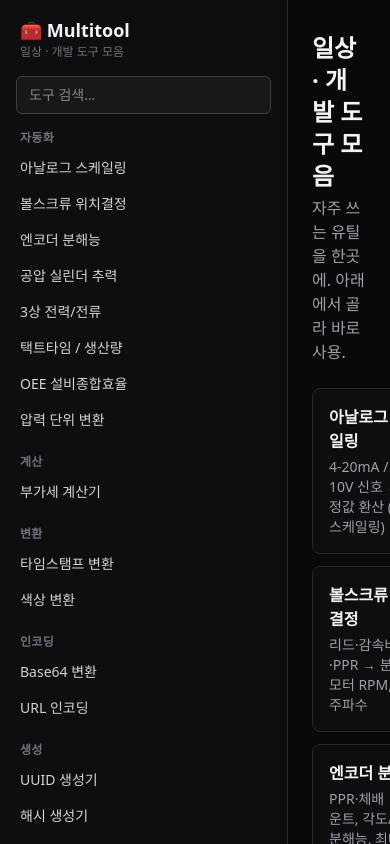
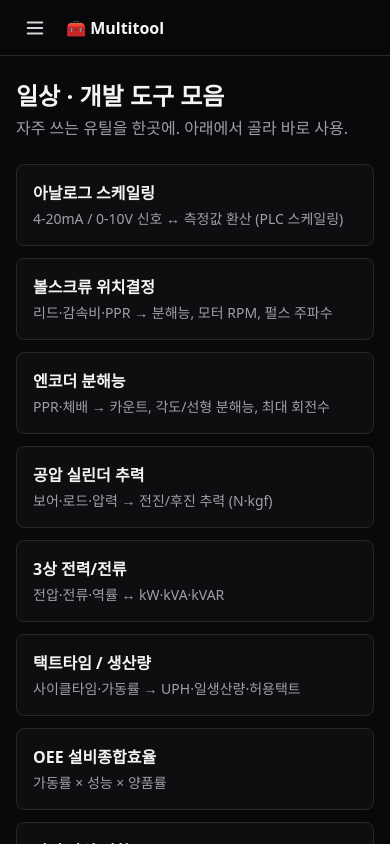
Before and after one commit to sung9155/multitool, a React (Vite) app: page / in a window 390 px wide. Shown: the top 844 px of the page. Built offline with nearby package versions, Linux system fonts and the light colour scheme.

Commit message:
feat: 모바일 반응형 — 햄버거 드로어 사이드바, iOS 입력 줌 방지, 본문 패딩 조정

```diff
--- a/src/components/Layout.tsx
+++ b/src/components/Layout.tsx
@@ -1,4 +1,4 @@
-import { useMemo, useState } from "react";
+import { useEffect, useMemo, useState } from "react";
 import { Link, useLocation } from "react-router-dom";
 import { tools } from "../tools/registry";
 import type { ToolCategory } from "../tools/types";
@@ -14,7 +14,13 @@
 
 export default function Layout({ children }: { children: React.ReactNode }) {
   const [q, setQ] = useState("");
+  const [open, setOpen] = useState(false); // 모바일 드로어
   const { pathname } = useLocation();
+
+  // 경로 바뀌면 드로어 닫기 (도구 선택 시 자동 닫힘)
+  useEffect(() => {
+    setOpen(false);
+  }, [pathname]);
 
   const grouped = useMemo(() => {
     const filtered = tools.filter((t) =>
@@ -30,11 +36,62 @@
 
   return (
     <div className="flex min-h-full bg-zinc-950 text-zinc-100">
-      <aside className="flex w-72 flex-col border-r border-zinc-800 bg-zinc-900/40">
-        <Link to="/" className="block px-5 py-4">
-          <h1 className="text-lg font-bold">🧰 Multitool</h1>
-          <p className="text-xs text-zinc-500">일상 · 개발 도구 모음</p>
+      {/* 모바일 상단바 */}
+      <header className="fixed inset-x-0 top-0 z-30 flex h-14 items-center gap-3 border-b border-zinc-800 bg-zinc-950/95 px-4 backdrop-blur md:hidden">
+        <button
+          aria-label="메뉴 열기"
+          onClick={() => setOpen(true)}
+          className="rounded-md p-2 text-zinc-300 hover:bg-zinc-800"
+        >
+          <svg width="22" height="22" viewBox="0 0 24 24" fill="none">
+            <path
+              d="M4 6h16M4 12h16M4 18h16"
+              stroke="currentColor"
+              strokeWidth="2"
+              strokeLinecap="round"
+            />
+          </svg>
+        </button>
+        <Link to="/" className="font-bold">
+          🧰 Multitool
         </Link>
+      </header>
+
+      {/* 드로어 열렸을 때 배경 */}
+      {open && (
+        <div
+          className="fixed inset-0 z-30 bg-black/60 md:hidden"
+          onClick={() => setOpen(false)}
+        />
+      )}
+
+      {/* 사이드바 — 모바일: 슬라이드 드로어 / md↑: 고정 */}
+      <aside
+        className={`fixed inset-y-0 left-0 z-40 flex w-72 max-w-[85vw] transform flex-col border-r border-zinc-800 bg-zinc-900 transition-transform duration-200 md:static md:z-auto md:translate-x-0 md:bg-zinc-900/40 ${
+          open ? "translate-x-0" : "-translate-x-full"
+        }`}
+      >
+        <div className="flex items-center justify-between px-5 py-4">
+          <Link to="/" className="block">
+            <h1 className="text-lg font-bold">🧰 Multitool</h1>
+            <p className="text-xs text-zinc-500">일상 · 개발 도구 모음</p>
+          </Link>
+          <button
+            aria-label="메뉴 닫기"
+            onClick={() => setOpen(false)}
+            className="rounded-md p-1.5 text-zinc-400 hover:bg-zinc-800 md:hidden"
+          >
+            <svg width="22" height="22" viewBox="0 0 24 24" fill="none">
+              <path
+                d="M6 6l12 12M18 6L6 18"
+                stroke="currentColor"
+                strokeWidth="2"
+                strokeLinecap="round"
+              />
+            </svg>
+          </button>
+        </div>
+
         <div className="px-4 pb-3">
           <input
             value={q}
@@ -43,6 +100,7 @@
             className="w-full rounded-md border border-zinc-700 bg-zinc-900 px-3 py-2 text-sm outline-none focus:border-indigo-500"
           />
         </div>
+
         <nav className="flex-1 overflow-y-auto px-2 pb-6">
           {grouped.map(([cat, items]) => (
             <div key={cat} className="mb-3">
@@ -55,10 +113,10 @@
                   <Link
                     key={t.slug}
                     to={`/t/${t.slug}`}
-                    className={`block rounded-md px-3 py-2 text-sm ${
+                    className={`block rounded-md px-3 py-2.5 text-sm ${
                       active
                         ? "bg-indigo-600/20 text-indigo-300"
-                        : "text-zinc-300 hover:bg-zinc-800"
+                        : "text-zinc-300 hover:bg-zinc-800 active:bg-zinc-800"
                     }`}
                   >
                     {t.name}
@@ -72,8 +130,11 @@
           )}
         </nav>
       </aside>
-      <main className="flex-1 overflow-y-auto">
-        <div className="mx-auto max-w-3xl px-6 py-8">{children}</div>
+
+      <main className="min-w-0 flex-1 overflow-y-auto pt-14 md:pt-0">
+        <div className="mx-auto max-w-3xl px-4 py-6 sm:px-6 sm:py-8">
+          {children}
+        </div>
       </main>
     </div>
   );
--- a/src/index.css
+++ b/src/index.css
@@ -13,3 +13,12 @@
 body {
   margin: 0;
 }
+
+/* 모바일: input 포커스 시 자동 줌 방지 (iOS 는 16px 미만이면 확대) */
+@media (max-width: 767px) {
+  input,
+  textarea,
+  select {
+    font-size: 16px;
+  }
+}
```
